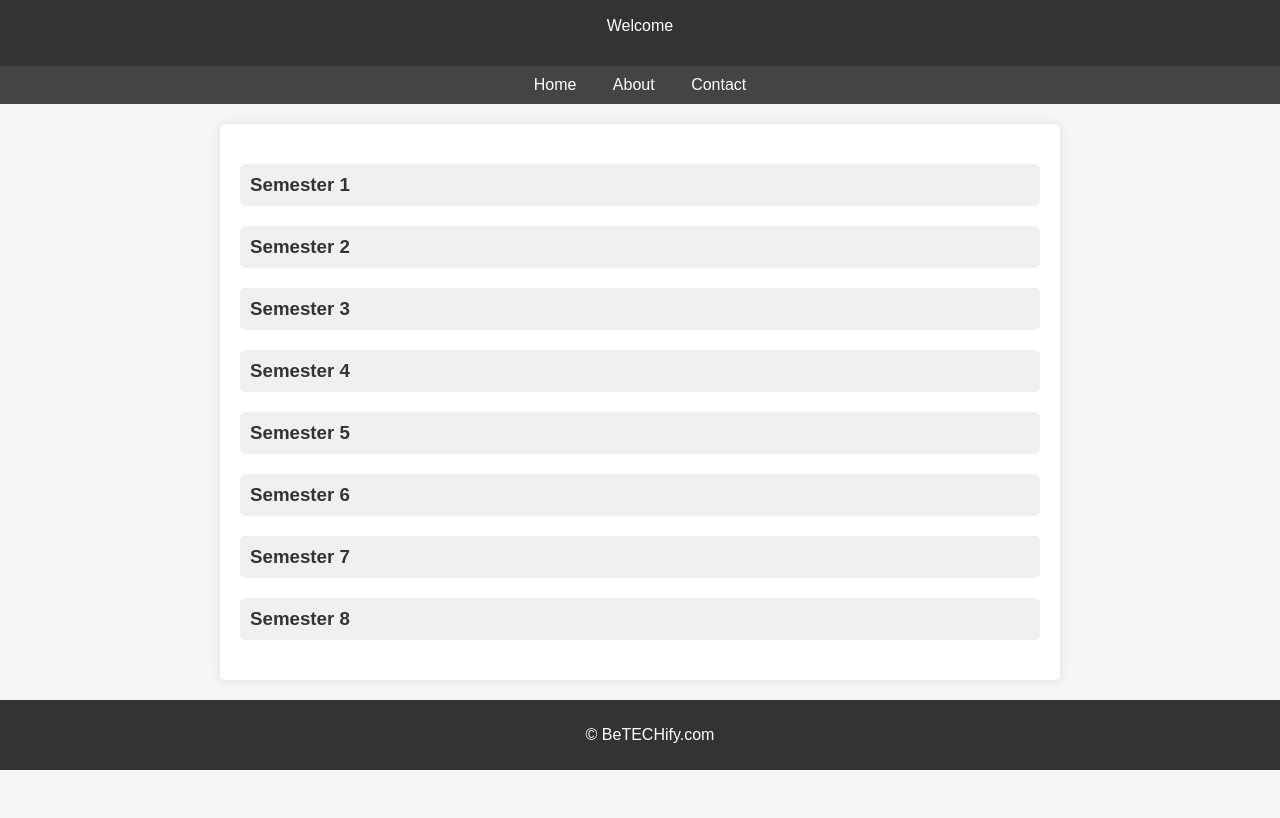
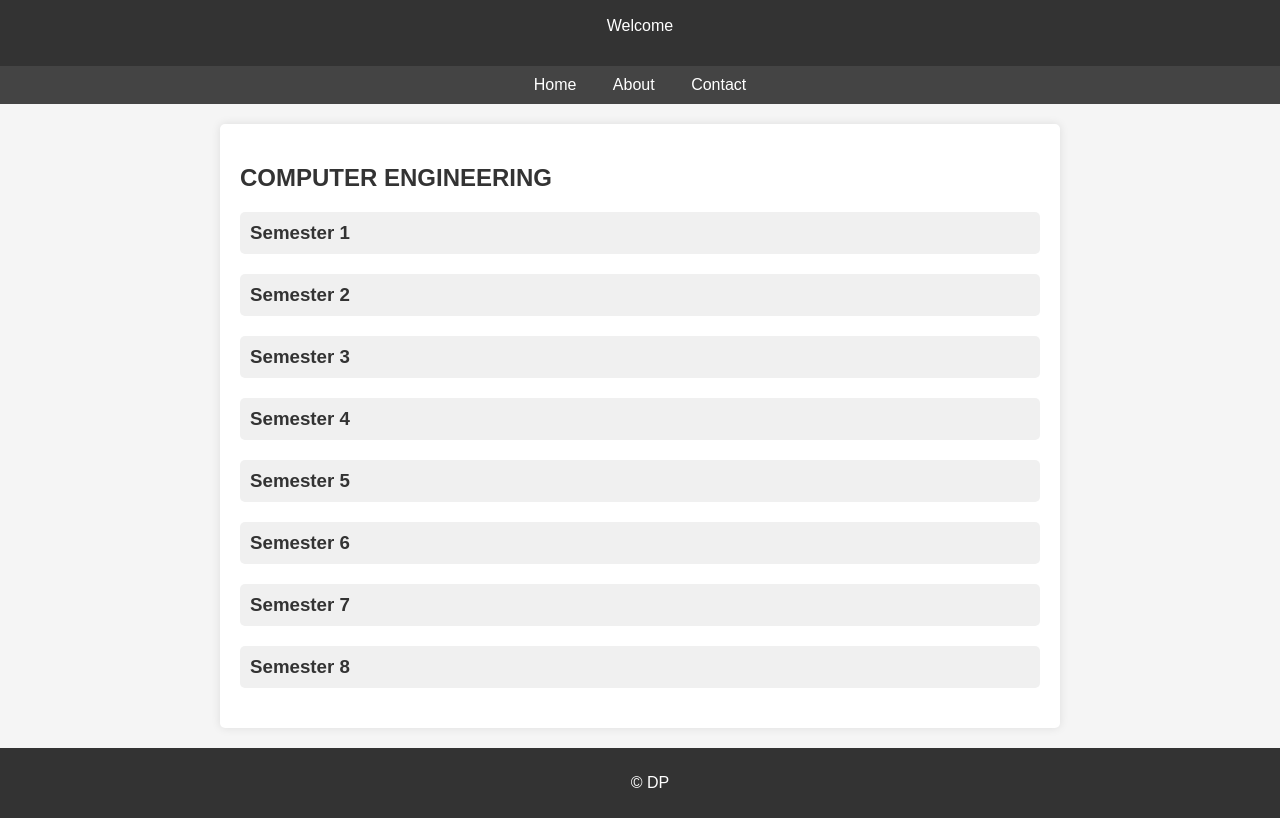
Before and after one commit to DarpitParikh/StudyMaterial, a plain HTML site: page index.html in a window 1280 px wide. Shown: the part 76-894 px from the top of the page. Before the commit the page ends 846 px from the top, so only its background shows below. Drawn offline with Linux system fonts and the light colour scheme.

Commit message:
Update index.html

```diff
--- a/index.html
+++ b/index.html
@@ -102,7 +102,7 @@ footer{
   </nav>
 
   <main>
-    <h2></h2>
+    <h2>COMPUTER ENGINEERING</h2>
 
     <section>
       <h3 class="semester" onclick="toggleSubjects('semester1')">Semester 1</i></h3>
@@ -205,7 +205,7 @@ footer{
   </main>
 
   <footer>
-    <p>&copy; BeTECHify.com</p>
+    <p>&copy; DP</p>
   </footer>
 
   <script>
```
